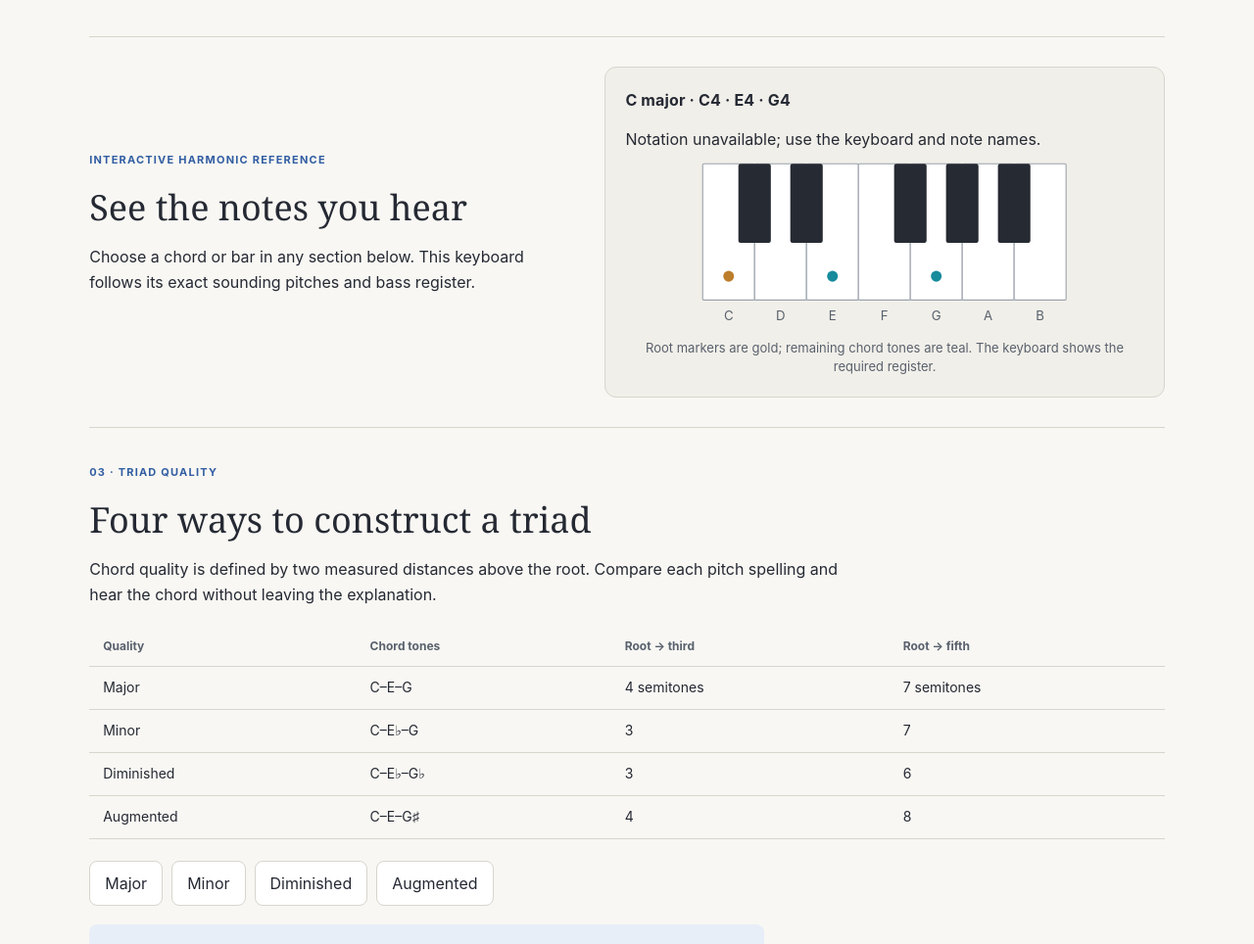
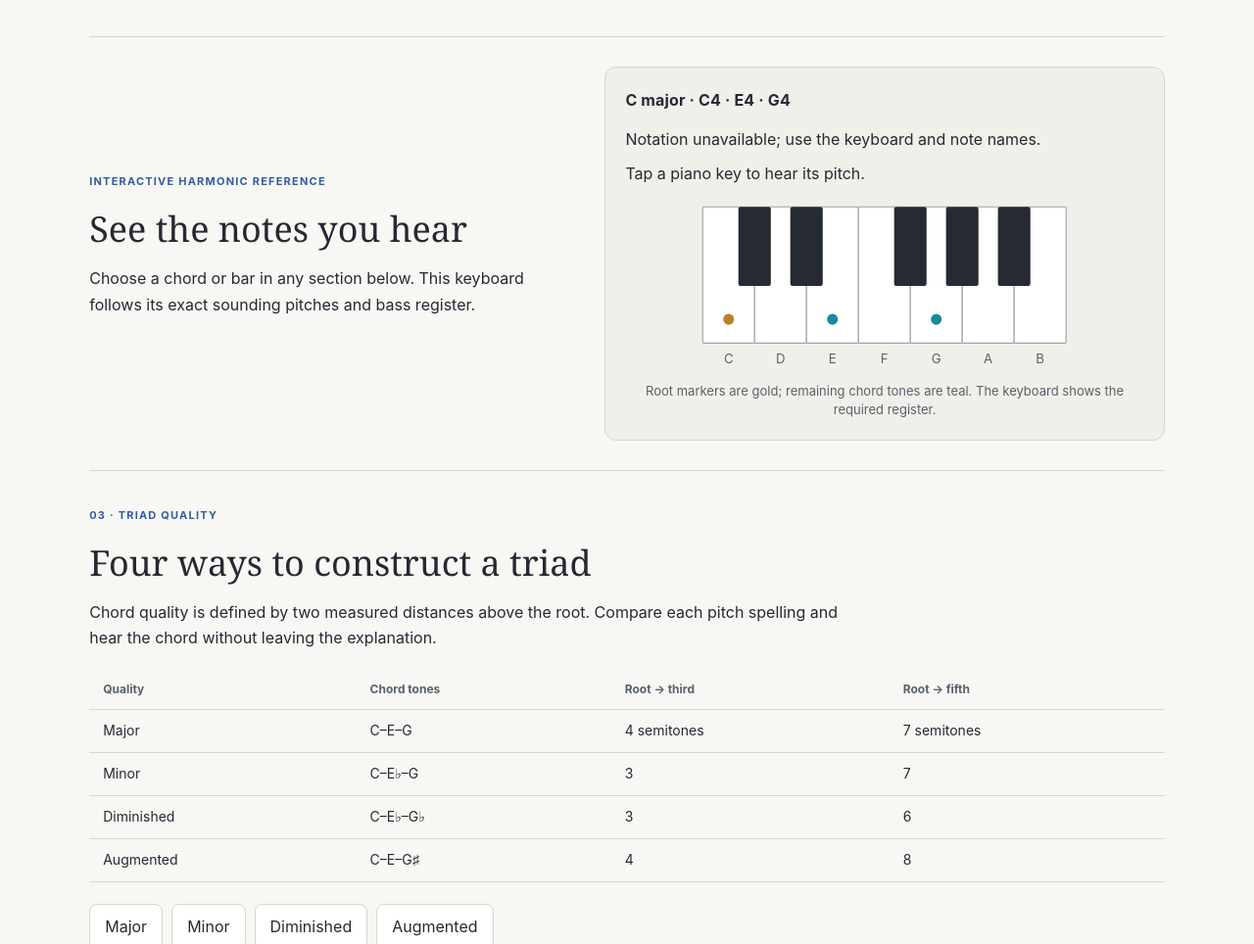
Before and after one commit to Joenasriani/thecomposersprompt, a plain HTML site: page interactive/lessons/chapter-6-5/index.html in a window 1280 px wide. Shown: the part 1080-2044 px from the top of the page at 98% size. Drawn offline with Linux system fonts and the light colour scheme.

Commit message:
feat(interactive): add accessible piano note feedback

```diff
--- a/interactive/lessons/chapter-6-5/index.html
+++ b/interactive/lessons/chapter-6-5/index.html
@@ -5,7 +5,7 @@
 <section class="lesson-card" aria-labelledby="build-title"><div class="lesson-copy"><p class="eyebrow">01 · CONSTRUCT</p><h2 id="build-title">Build a chord from a scale</h2><p>The C-major scale contains <strong>C D E F G A B</strong>. Start on C and select every other note: <strong>C–E–G</strong>. These are the root, major third and perfect fifth.</p><p>Change only E to E♭ and the chord becomes C minor. The root and perfect fifth stay the same.</p><div class="compare" role="group" aria-label="Compare chord quality"><button id="major" class="choice" type="button" aria-pressed="true">C major <small>C · E · G</small></button><button id="minor" class="choice" type="button" aria-pressed="false">C minor <small>C · E♭ · G</small></button></div><p id="explanation" class="explanation" aria-live="polite">Major third: E is 4 semitones above C. The perfect fifth G is 7 semitones above C.</p></div>
 <div class="instrument"><div class="instrument-heading"><span>HEAR THE DIFFERENCE</span><span id="chord-name">C MAJOR</span></div><div class="keyboard-wrap"><svg id="keyboard" viewBox="0 0 420 158" role="img" aria-label="C-major triad pitches highlighted on one octave of a piano keyboard"></svg></div><div id="notes" class="notes">C4 · E4 · G4</div><button class="play" type="button" id="play">▶ Play C major</button><p class="hint">Tap a chord to update the keyboard. Play it when you want to hear the difference.</p></div></section>
 <section class="practice" id="practice"><div><p class="eyebrow">02 · APPLY AND VERIFY</p><h2>What changed?</h2><p>Between C major and C minor, which note moves down by one semitone?</p></div><div><div class="answers" role="group" aria-label="Choose the changed note"><button data-answer="C" type="button">C</button><button data-answer="E" type="button">E</button><button data-answer="G" type="button">G</button></div><p id="feedback" class="feedback" role="status">Select an answer to check your understanding.</p></div></section>
-<section class="harmonic-view" aria-labelledby="harmonic-view-title"><div><p class="eyebrow">INTERACTIVE HARMONIC REFERENCE</p><h2 id="harmonic-view-title">See the notes you hear</h2><p>Choose a chord or bar in any section below. This keyboard follows its exact sounding pitches and bass register.</p></div><div class="harmonic-display"><p id="selected-chord" aria-live="polite">C major · C4 E4 G4</p><div class="notation-region"><div id="harmonic-staff" role="group" aria-label="Optional compact chord notation"></div></div><svg id="harmonic-keyboard" role="img" aria-label="C-major chord keyboard" viewBox="0 0 420 158"></svg><p class="hint">Root markers are gold; remaining chord tones are teal. The keyboard shows the required register.</p></div></section>
+<section class="harmonic-view" aria-labelledby="harmonic-view-title"><div><p class="eyebrow">INTERACTIVE HARMONIC REFERENCE</p><h2 id="harmonic-view-title">See the notes you hear</h2><p>Choose a chord or bar in any section below. This keyboard follows its exact sounding pitches and bass register.</p></div><div class="harmonic-display"><p id="selected-chord" aria-live="polite">C major · C4 E4 G4</p><div class="notation-region"><div id="harmonic-staff" role="group" aria-label="Optional compact chord notation"></div></div><p id="piano-note-feedback" class="piano-note-feedback" aria-live="polite">Tap a piano key to hear its pitch.</p><svg id="harmonic-keyboard" role="img" aria-label="C-major chord keyboard" viewBox="0 0 420 158"></svg><p class="hint">Root markers are gold; remaining chord tones are teal. The keyboard shows the required register.</p></div></section>
 <section class="chapter-extension" aria-labelledby="qualities"><p class="eyebrow">03 · TRIAD QUALITY</p><h2 id="qualities">Four ways to construct a triad</h2><p>Chord quality is defined by two measured distances above the root. Compare each pitch spelling and hear the chord without leaving the explanation.</p><div class="reference-table"><table><thead><tr><th>Quality</th><th>Chord tones</th><th>Root → third</th><th>Root → fifth</th></tr></thead><tbody><tr><td>Major</td><td>C–E–G</td><td>4 semitones</td><td>7 semitones</td></tr><tr><td>Minor</td><td>C–E♭–G</td><td>3</td><td>7</td></tr><tr><td>Diminished</td><td>C–E♭–G♭</td><td>3</td><td>6</td></tr><tr><td>Augmented</td><td>C–E–G♯</td><td>4</td><td>8</td></tr></tbody></table></div><div class="quick-controls" id="qualities-choices" role="group" aria-label="Compare triad qualities"><button data-chord="C" type="button">Major</button><button data-chord="Cm" type="button">Minor</button><button data-chord="Cdim" type="button">Diminished</button><button data-chord="Caug" type="button">Augmented</button></div><p id="qualities-result" class="explanation" aria-live="polite">C major: C4 · E4 · G4</p></section>
 <section class="chapter-extension" aria-labelledby="diatonic"><p class="eyebrow">04 · DIATONIC HARMONY</p><h2 id="diatonic">Seven triads from C major</h2><p>Stack alternate scale notes above each scale degree. The resulting chords are C (I), Dm (ii), Em (iii), F (IV), G (V), Am (vi), and Bdim (vii°). Uppercase Roman numerals mark major triads, lowercase minor, and ° diminished.</p><div class="quick-controls" id="diatonic-choices" role="group" aria-label="Choose C major scale degree"><button data-chord="C">I · C</button><button data-chord="Dm">ii · Dm</button><button data-chord="Em">iii · Em</button><button data-chord="F">IV · F</button><button data-chord="G">V · G</button><button data-chord="Am">vi · Am</button><button data-chord="Bdim">vii° · Bdim</button></div><p id="diatonic-result" class="explanation" aria-live="polite">I · C major: C4 · E4 · G4</p></section>
 <section class="chapter-extension" aria-labelledby="inversions"><p class="eyebrow">05 · ROOT, BASS AND INVERSION</p><h2 id="inversions">Same chord; a different bass</h2><p>The root names the chord; the bass is the lowest sounding pitch. A C-major chord retains C–E–G pitch classes in all three positions. C/E puts E in the bass; C/G puts G in the bass.</p><div class="quick-controls" id="inversions-choices" role="group" aria-label="Compare inversions"><button data-chord="C">C · root</button><button data-chord="C/E">C/E · first</button><button data-chord="C/G">C/G · second</button></div><p id="inversions-result" class="explanation" aria-live="polite">Root position: C4 · E4 · G4</p></section>
```
